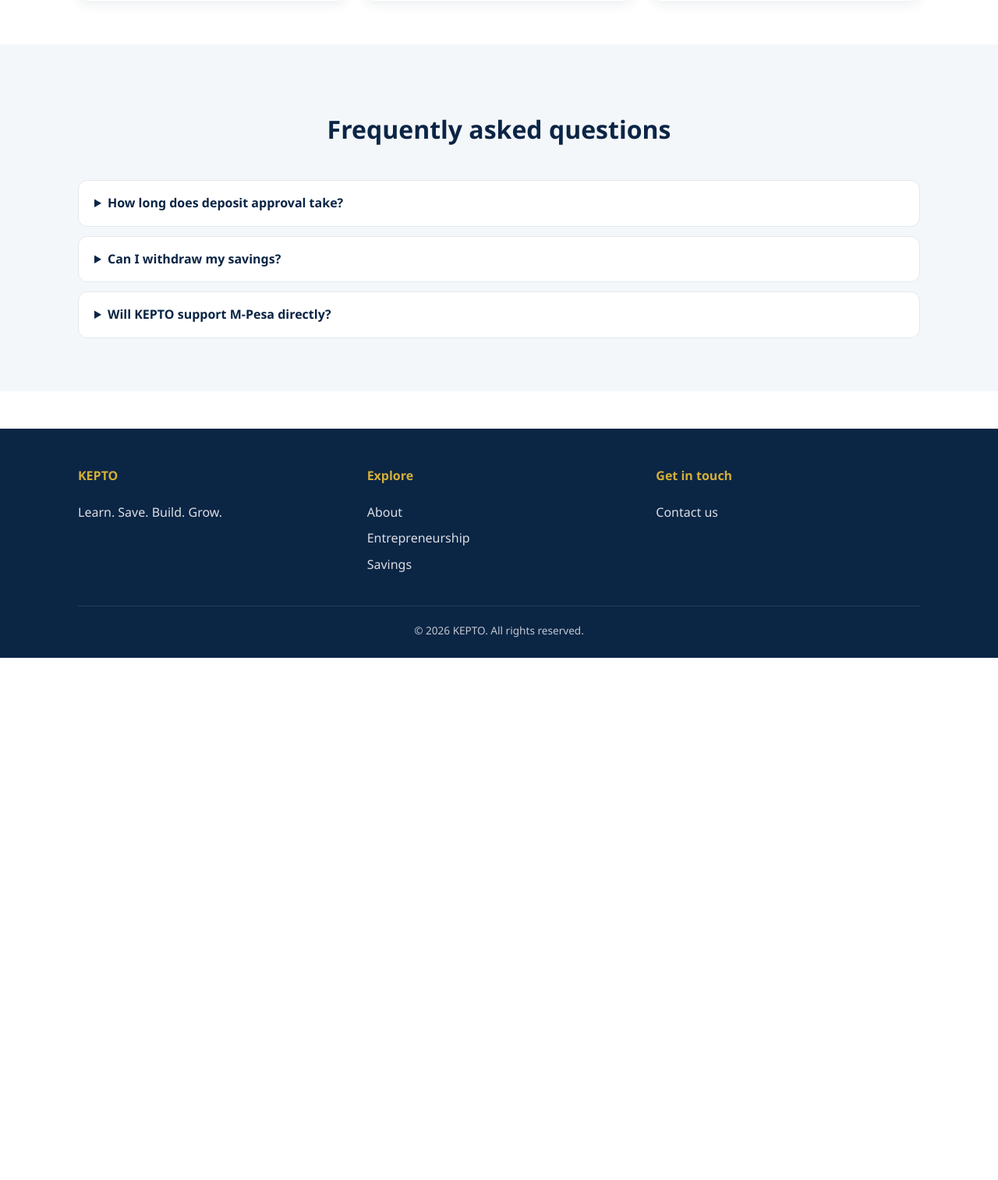
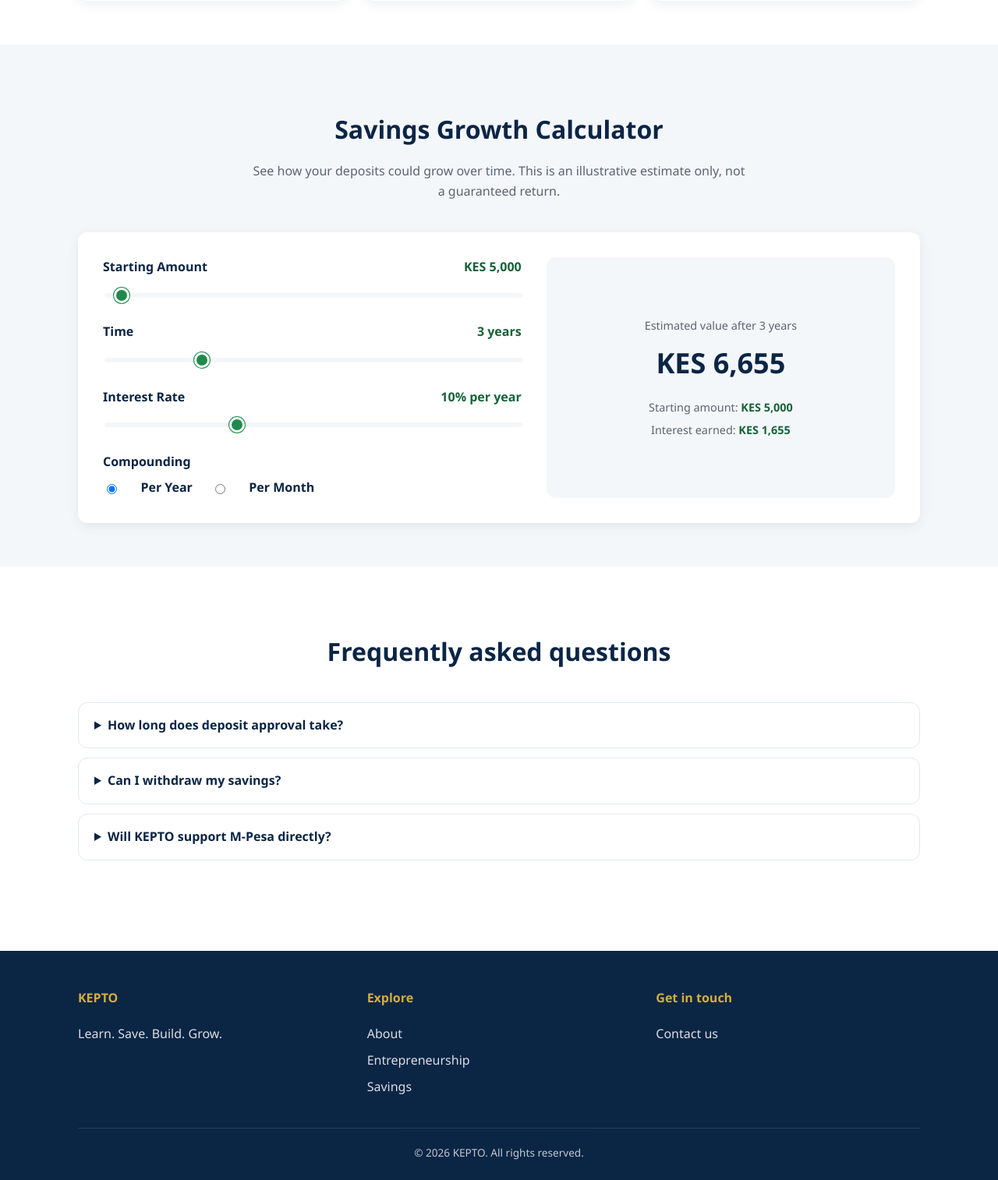
Before and after one commit to king-mwas/KEPTO-YOUTH-INVESTORS, a Django app: page /savings/ in a window 1280 px wide. Shown: the part 1648-3162 px from the top of the page at 78% size. Before the commit the page ends 2492 px from the top, so only its background shows below. Run offline with Django 5.2, Linux system fonts and the light colour scheme; data comes from the database, SQL or seed files in the repository.

Commit message:
cd /home/kingmwas/sacco_dev/core git add -A git commit -m "Add savings growth calculator with compound interest sliders" git push

```diff
--- a/static/css/base.css
+++ b/static/css/base.css
@@ -491,3 +491,121 @@ form.stacked-form .errorlist {
   font-size: 0.85rem;
   opacity: 0.75;
 }
+
+/* Savings growth calculator */
+.calculator {
+  display: grid;
+  grid-template-columns: 1.2fr 1fr;
+  gap: 2rem;
+  background: var(--color-white);
+  border-radius: var(--radius);
+  box-shadow: var(--shadow);
+  padding: 2rem;
+}
+
+@media (max-width: 760px) {
+  .calculator {
+    grid-template-columns: 1fr;
+  }
+}
+
+.calculator__inputs {
+  display: grid;
+  gap: 1.5rem;
+}
+
+.calc-field label {
+  display: flex;
+  justify-content: space-between;
+  align-items: baseline;
+  font-weight: 600;
+  color: var(--color-navy);
+  margin-bottom: 0.5rem;
+}
+
+.calc-field__value {
+  font-weight: 700;
+  color: var(--color-green-dark);
+}
+
+.calc-field input[type="range"] {
+  width: 100%;
+  height: 6px;
+  border-radius: 999px;
+  background: var(--color-bg-alt);
+  appearance: none;
+  -webkit-appearance: none;
+  outline: none;
+}
+
+.calc-field input[type="range"]::-webkit-slider-thumb {
+  -webkit-appearance: none;
+  width: 20px;
+  height: 20px;
+  border-radius: 50%;
+  background: var(--color-green);
+  border: 3px solid var(--color-white);
+  box-shadow: 0 0 0 1px var(--color-green);
+  cursor: pointer;
+}
+
+.calc-field input[type="range"]::-moz-range-thumb {
+  width: 20px;
+  height: 20px;
+  border-radius: 50%;
+  background: var(--color-green);
+  border: 3px solid var(--color-white);
+  box-shadow: 0 0 0 1px var(--color-green);
+  cursor: pointer;
+}
+
+.calc-toggle {
+  display: flex;
+  gap: 1.5rem;
+}
+
+.calc-toggle label {
+  font-weight: 600;
+  color: var(--color-navy);
+  cursor: pointer;
+  margin: 0;
+}
+
+.calc-toggle input[type="radio"] {
+  margin-right: 0.4rem;
+}
+
+.calculator__result {
+  background: var(--color-bg-alt);
+  border-radius: var(--radius);
+  padding: 1.75rem;
+  display: flex;
+  flex-direction: column;
+  justify-content: center;
+  text-align: center;
+}
+
+.calc-result-label {
+  color: var(--color-muted);
+  font-size: 0.9rem;
+  margin-bottom: 0.5rem;
+}
+
+.calc-result-value {
+  font-size: 2.25rem;
+  font-weight: 700;
+  color: var(--color-navy);
+  margin-bottom: 1rem;
+}
+
+.calc-result-breakdown {
+  display: flex;
+  flex-direction: column;
+  gap: 0.35rem;
+  font-size: 0.9rem;
+  color: var(--color-muted);
+}
+
+.calc-result-breakdown strong {
+  color: var(--color-green-dark);
+}
--- /dev/null
+++ b/static/js/calculator.js
@@ -0,0 +1,58 @@
+document.addEventListener('DOMContentLoaded', function () {
+  var principalInput = document.getElementById('calc-principal');
+  if (!principalInput) return;
+
+  var timeInput = document.getElementById('calc-time');
+  var rateInput = document.getElementById('calc-rate');
+  var compoundInputs = document.getElementsByName('calc-compound');
+
+  var principalValueEl = document.getElementById('calc-principal-value');
+  var timeValueEl = document.getElementById('calc-time-value');
+  var rateValueEl = document.getElementById('calc-rate-value');
+  var resultTimeEl = document.getElementById('calc-result-time');
+  var resultTotalEl = document.getElementById('calc-result-total');
+  var resultPrincipalEl = document.getElementById('calc-result-principal');
+  var resultInterestEl = document.getElementById('calc-result-interest');
+
+  function formatKES(amount) {
+    return 'KES ' + Math.round(amount).toLocaleString('en-KE');
+  }
+
+  function compoundFrequency() {
+    for (var i = 0; i < compoundInputs.length; i++) {
+      if (compoundInputs[i].checked) return parseInt(compoundInputs[i].value, 10);
+    }
+    return 1;
+  }
+
+  function update() {
+    var principal = parseFloat(principalInput.value);
+    var years = parseFloat(timeInput.value);
+    var ratePercent = parseFloat(rateInput.value);
+    var n = compoundFrequency();
+    var isMonthly = n === 12;
+
+    var periodicRate = ratePercent / 100;
+    var periods = isMonthly ? years * 12 : years;
+    var total = principal * Math.pow(1 + periodicRate, periods);
+    var interestEarned = total - principal;
+
+    principalValueEl.textContent = formatKES(principal);
+    timeValueEl.textContent = years + (years === 1 ? ' year' : ' years');
+    rateValueEl.textContent = ratePercent + '% ' + (isMonthly ? 'per month' : 'per year');
+
+    resultTimeEl.textContent = years;
+    resultTotalEl.textContent = formatKES(total);
+    resultPrincipalEl.textContent = formatKES(principal);
+    resultInterestEl.textContent = formatKES(interestEarned);
+  }
+
+  [principalInput, timeInput, rateInput].forEach(function (input) {
+    input.addEventListener('input', update);
+  });
+  for (var j = 0; j < compoundInputs.length; j++) {
+    compoundInputs[j].addEventListener('change', update);
+  }
+
+  update();
+});
--- a/templates/base.html
+++ b/templates/base.html
@@ -103,5 +103,7 @@
       </div>
     </div>
   </footer>
+
+  {% block extra_scripts %}{% endblock %}
 </body>
 </html>
--- a/templates/pages/savings.html
+++ b/templates/pages/savings.html
@@ -1,4 +1,5 @@
 {% extends "base.html" %}
+{% load static %}
 
 {% block title %}Savings – How It Works | KEPTO{% endblock %}
 {% block meta_description %}Learn how saving with KEPTO works: membership, deposits, benefits, and answers to common questions.{% endblock %}
@@ -52,7 +53,54 @@
   </div>
 </section>
 
-<section class="alt faq">
+<section class="alt">
+  <div class="container">
+    <div class="section-heading">
+      <h2>Savings Growth Calculator</h2>
+      <p>See how your deposits could grow over time. This is an illustrative estimate only, not a guaranteed return.</p>
+    </div>
+
+    <div class="calculator" id="savings-calculator">
+      <div class="calculator__inputs">
+        <div class="calc-field">
+          <label for="calc-principal">Starting Amount <span class="calc-field__value" id="calc-principal-value">KES 5,000</span></label>
+          <input type="range" id="calc-principal" min="500" max="200000" step="500" value="5000">
+        </div>
+
+        <div class="calc-field">
+          <label for="calc-time">Time <span class="calc-field__value" id="calc-time-value">3 years</span></label>
+          <input type="range" id="calc-time" min="1" max="10" step="1" value="3">
+        </div>
+
+        <div class="calc-field">
+          <label for="calc-rate">Interest Rate <span class="calc-field__value" id="calc-rate-value">10% per year</span></label>
+          <input type="range" id="calc-rate" min="1" max="30" step="0.5" value="10">
+        </div>
+
+        <div class="calc-field">
+          <label>Compounding</label>
+          <div class="calc-toggle">
+            <input type="radio" name="calc-compound" id="calc-compound-year" value="1" checked>
+            <label for="calc-compound-year">Per Year</label>
+            <input type="radio" name="calc-compound" id="calc-compound-month" value="12">
+            <label for="calc-compound-month">Per Month</label>
+          </div>
+        </div>
+      </div>
+
+      <div class="calculator__result">
+        <div class="calc-result-label">Estimated value after <span id="calc-result-time">3</span> years</div>
+        <div class="calc-result-value" id="calc-result-total">KES 6,749</div>
+        <div class="calc-result-breakdown">
+          <span>Starting amount: <strong id="calc-result-principal">KES 5,000</strong></span>
+          <span>Interest earned: <strong id="calc-result-interest">KES 1,749</strong></span>
+        </div>
+      </div>
+    </div>
+  </div>
+</section>
+
+<section class="faq">
   <div class="container">
     <div class="section-heading">
       <h2>Frequently asked questions</h2>
@@ -72,3 +120,7 @@
   </div>
 </section>
 {% endblock %}
+
+{% block extra_scripts %}
+  <script src="{% static 'js/calculator.js' %}"></script>
+{% endblock %}
```
